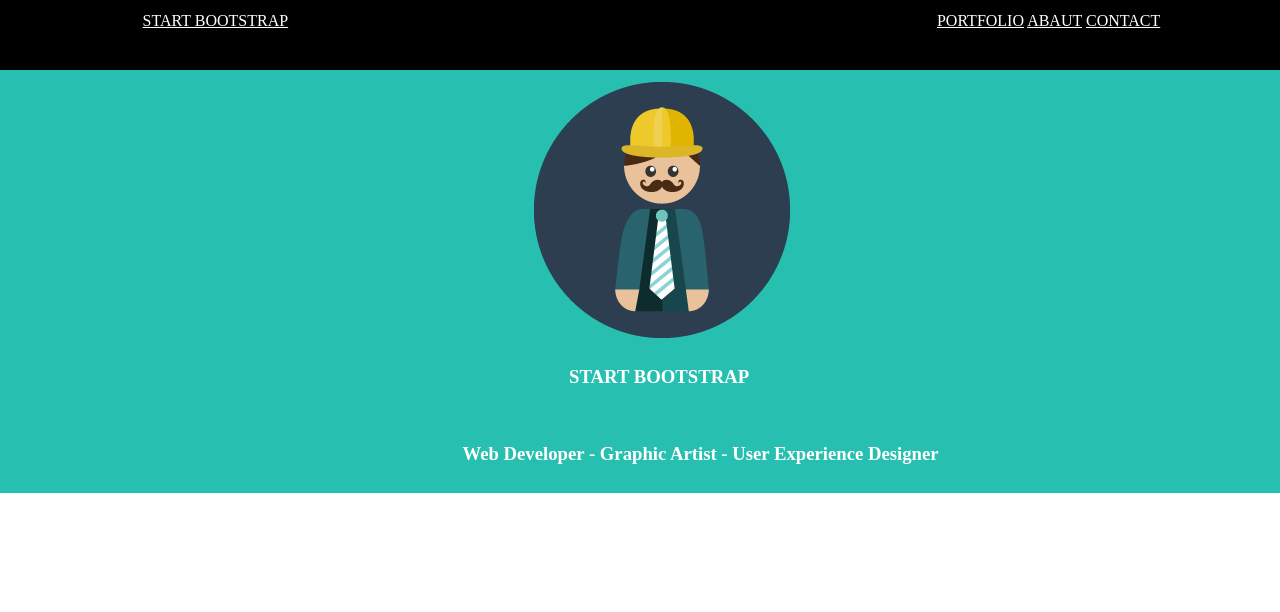
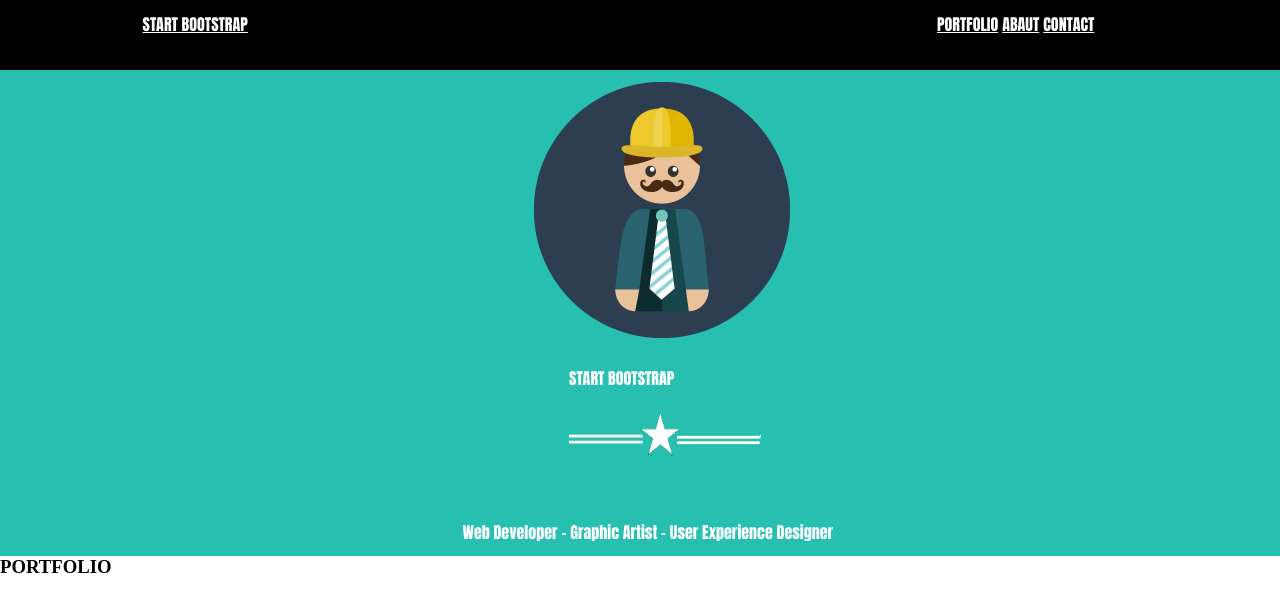
Before and after one commit to Aileenlunalum/freelancer, a plain HTML site: page index.html in a window 1280 px wide. Drawn offline with Linux system fonts and the light colour scheme.

Commit message:
checar grid

```diff
--- a/css/main.css
+++ b/css/main.css
@@ -26,6 +26,9 @@ clear:both;
   padding:12px;
  float:left;
 color: white;
+}
+.colcuarta {
+  width: 2.08%;
 }
 .colmedia{
   width:4.17%;
@@ -90,7 +93,14 @@ color: white;
   align-content: center;
 }
 .tamano{
-  width: 40%;
-  height: 20%:
+  width: 60%;
+
 }
-.colExcepcion
+.pT{
+  font-family: 'Anton', sans-serif;
+  f
+}
+.pN{
+font-family: 'Anton', sans-serif;
+f
+}
--- a/index.html
+++ b/index.html
@@ -6,6 +6,7 @@
 	<!-- Enlaza aquí tu CSS común y de tu proyecto -->
 	<link rel="stylesheet" href="css/common.css">
 	<link rel="stylesheet" href="css/main.css">
+	<link href="https://fonts.googleapis.com/css?family=Anton" rel="stylesheet">
 </head>
 <body>
 	<!-- Escribe tu código aquí -->
@@ -14,14 +15,14 @@
 		 <div class="col-1">
 		 </div>
 		 <section class="col-3">
-				<a href="#" class="letrablanca">START BOOTSTRAP</a>
+				<a href="#" class="letrablanca pT">START BOOTSTRAP</a>
 	    </section>
 			<div class="col-4">
 		  </div>
 			<section class="col-3">
-				<a href="#" class="letrablanca">PORTFOLIO</a>
-				<a href="#" class="letrablanca">ABAUT</a>
-				<a href="#"class="letrablanca">CONTACT</a>
+				<a href="#" class="letrablanca pT" class="pN">PORTFOLIO</a>
+				<a href="#" class="letrablanca pT"class="pN">ABAUT</a>
+				<a href="#"class="letrablanca pT"class="pN">CONTACT</a>
       </section>
 			<div class="col-1">
 	 		</div>
@@ -32,7 +33,7 @@
 		<article class="container fondoVerde">
 			<!-- secion de imagen -->
      <div class="row">
-	     	<div class="c.colmedia">
+	     	<div class=".colmedia">
 	     	</div>
 				<div class="col-1">
 	     	</div>
@@ -53,7 +54,7 @@
 				</div>
 				<div class="col-1">
 	    	</div>
-				<div class="c.colmedia">
+				<div class=".colmedia">
 	     	</div>
      </div>
 
@@ -62,10 +63,28 @@
 			<div class="row">
  	     	<div class="col-5">
  	     	</div>
- 				<section class="col-2">
- 					<h1 class="alineacionTex">START BOOTSTRAP</h1>
+				<div class="colmedia">
+				</div>
+				<div class="colcuarta">
+				</div>
+ 				<section class="col-1">
+ 					<p class="alineacionTex pT">START BOOTSTRAP</p>
  				</section>
- 	      <div class="col-5">
+				<div class="colcuarta">
+				</div>
+ 	      <div class="col-4">
+				</div>
+      </div>
+
+
+
+			<div class="row">
+ 	     	<div class="col-5">
+ 	     	</div>
+ 				<section class="col-3">
+ 					<img  class="tamano" src="assets/images/portfolio/estrella1.png" alt="">
+ 				</section>
+				<div class="col-5">
 				</div>
       </div>
 
@@ -73,8 +92,8 @@
 			<div class="row">
  	     	<div class="col-4">
  	     	</div>
- 				<section class="col-5">
- 					<h3>Web Developer - Graphic Artist - User Experience Designer</h3>
+ 				<section class="col-4">
+ 					<p class="pN">Web Developer - Graphic Artist - User Experience Designer</p>
  				</section>
 				<div class="col-1">
 	     	</div>
@@ -86,6 +105,15 @@
 
 
  </article>
+ <article class="container ">
+<div class="row">
+	<div class="5">
+	</div>
+	<section  class:"1">
+	<h1>PORTFOLIO</h>
+	</section>
+</div>
+ </article>
 	<!-- Enlaza aquí tu archivo JS -->
 
 </body>
```
Also changed, not shown: assets/images/portfolio/estrella.png, assets/images/portfolio/estrella1.png (added).
